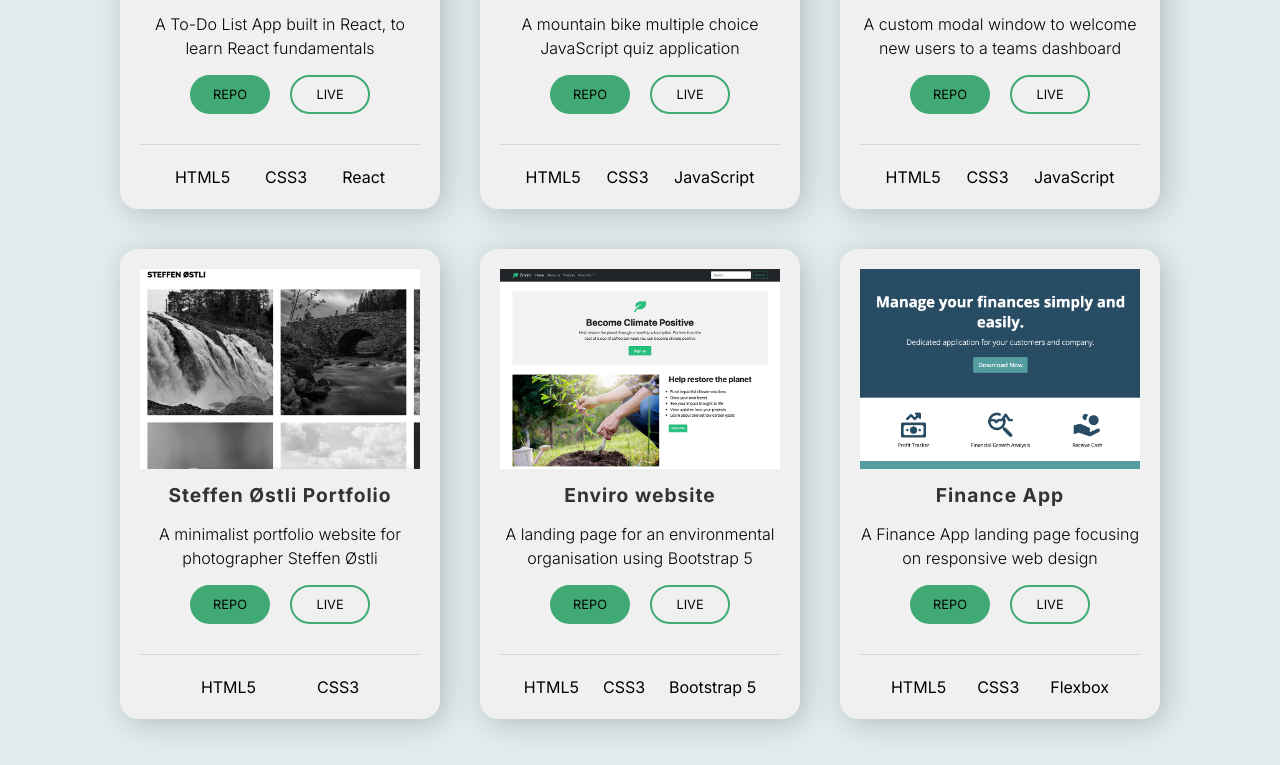
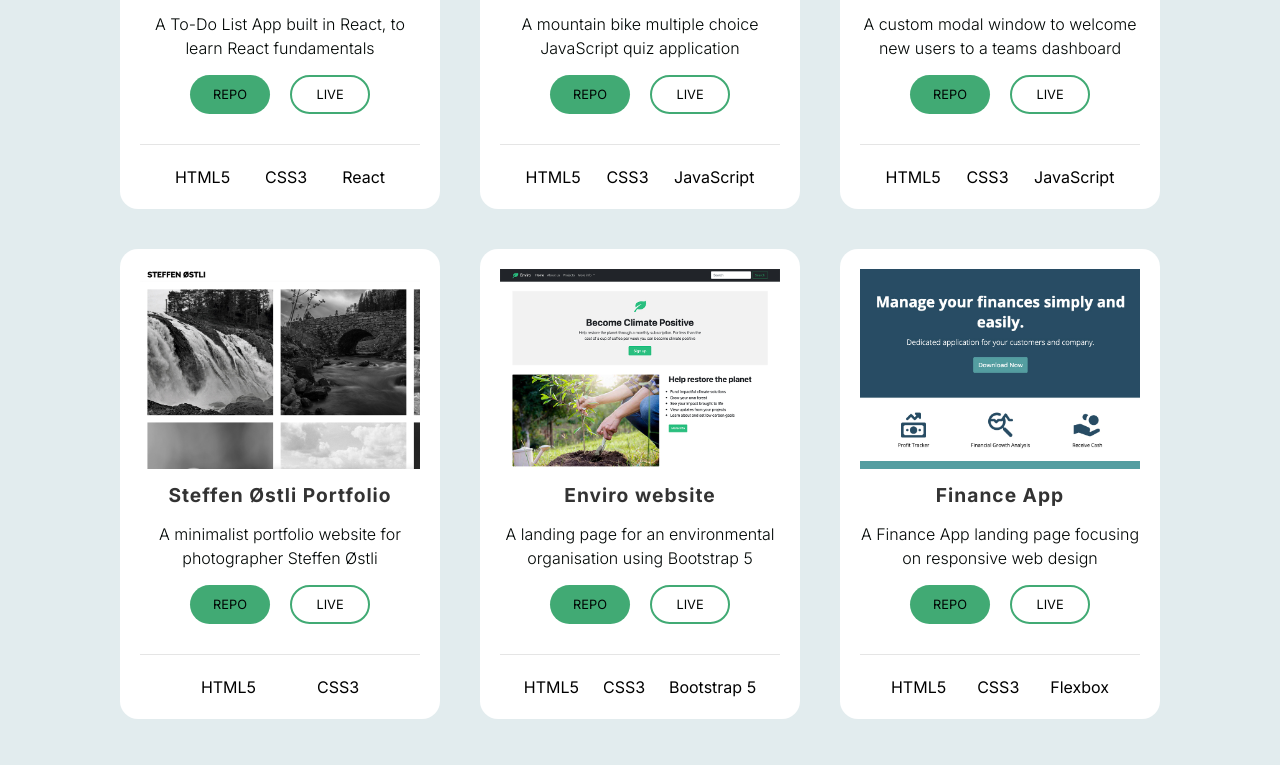
Before and after one commit to Max88-git/portfolio-website, a plain HTML site: page index.html in a window 1280 px wide. Shown: the part 1739-2504 px from the top of the page. Drawn offline with nearby package versions, Linux system fonts and the light colour scheme.

Commit message:
style: Change card background-color

```diff
--- a/css/style.css
+++ b/css/style.css
@@ -7,6 +7,7 @@
   --sigma-natural-green: #41aa74;
   --prussian-blue: #0b2535;
   /* Secondary */
+  --white: #ffffff;
   --white-smoke: #f0f0f0;
   --light-blue-grey: #e2ecee;
   --arctic-blue: #c9dce0;
@@ -334,7 +335,7 @@ h3 {
 
 .card {
   width: 320px;
-  background-color: var(--white-smoke);
+  background-color: var(--white);
   display: -webkit-box;
   display: -webkit-flex;
   display: -ms-flexbox;
@@ -345,9 +346,9 @@ h3 {
   margin: 30px;
   padding: 20px 20px;
   border-radius: 18px;
-  -webkit-box-shadow: 5px 5px 30px rgba(0, 0, 0, 0.2);
+  /* -webkit-box-shadow: 5px 5px 30px rgba(0, 0, 0, 0.2);
   -moz-box-shadow: 5px 5px 30px rgba(0, 0, 0, 0.2);
-  box-shadow: 5px 5px 30px rgba(0, 0, 0, 0.2);
+  box-shadow: 5px 5px 30px rgba(0, 0, 0, 0.2); */
 }
 
 .card .card-img {
@@ -394,6 +395,7 @@ h3 {
 
 .card .btn-secondary {
   outline: 2px solid var(--sigma-natural-green);
+  background-color: var(--white);
   outline-offset: -2px;
 }
 
```
